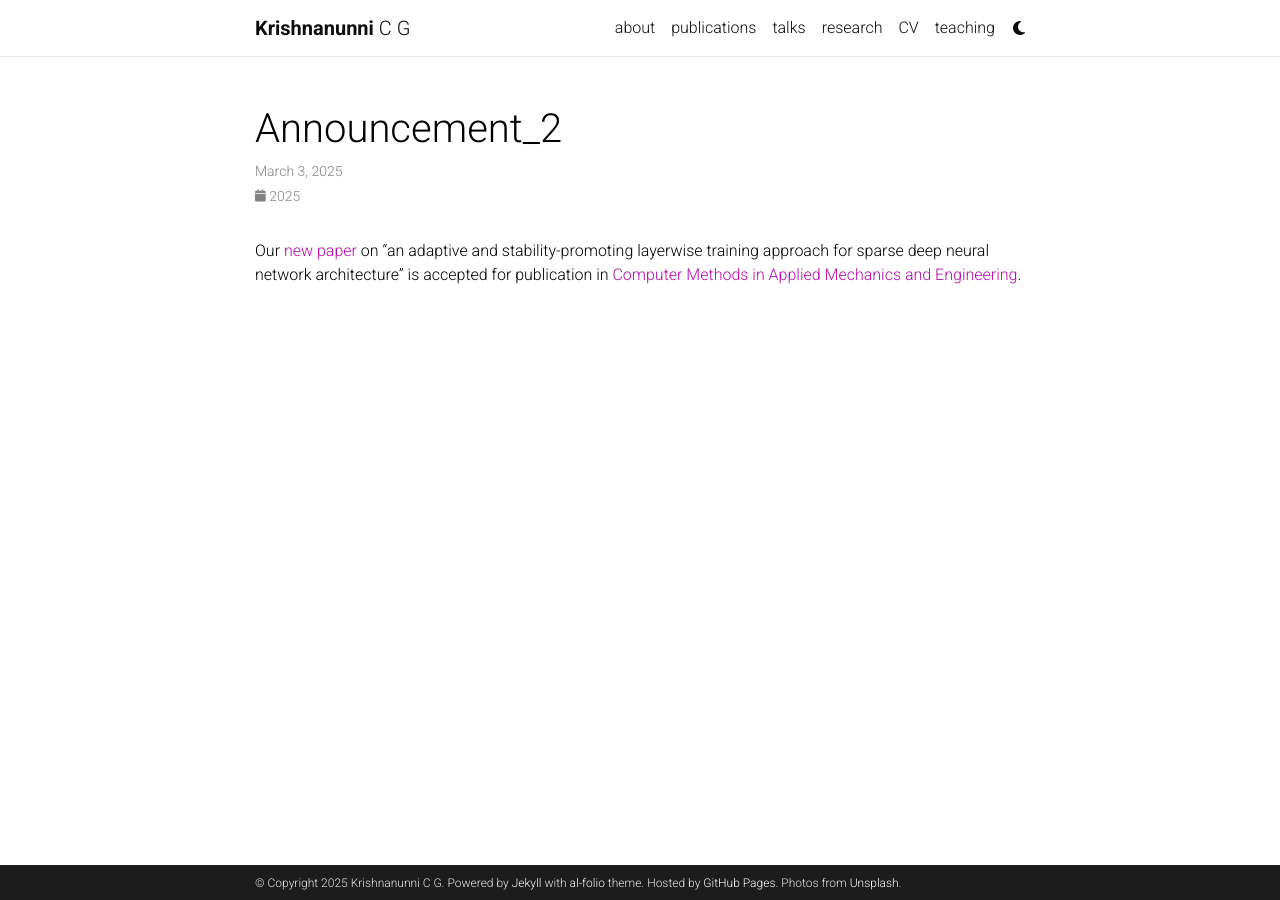
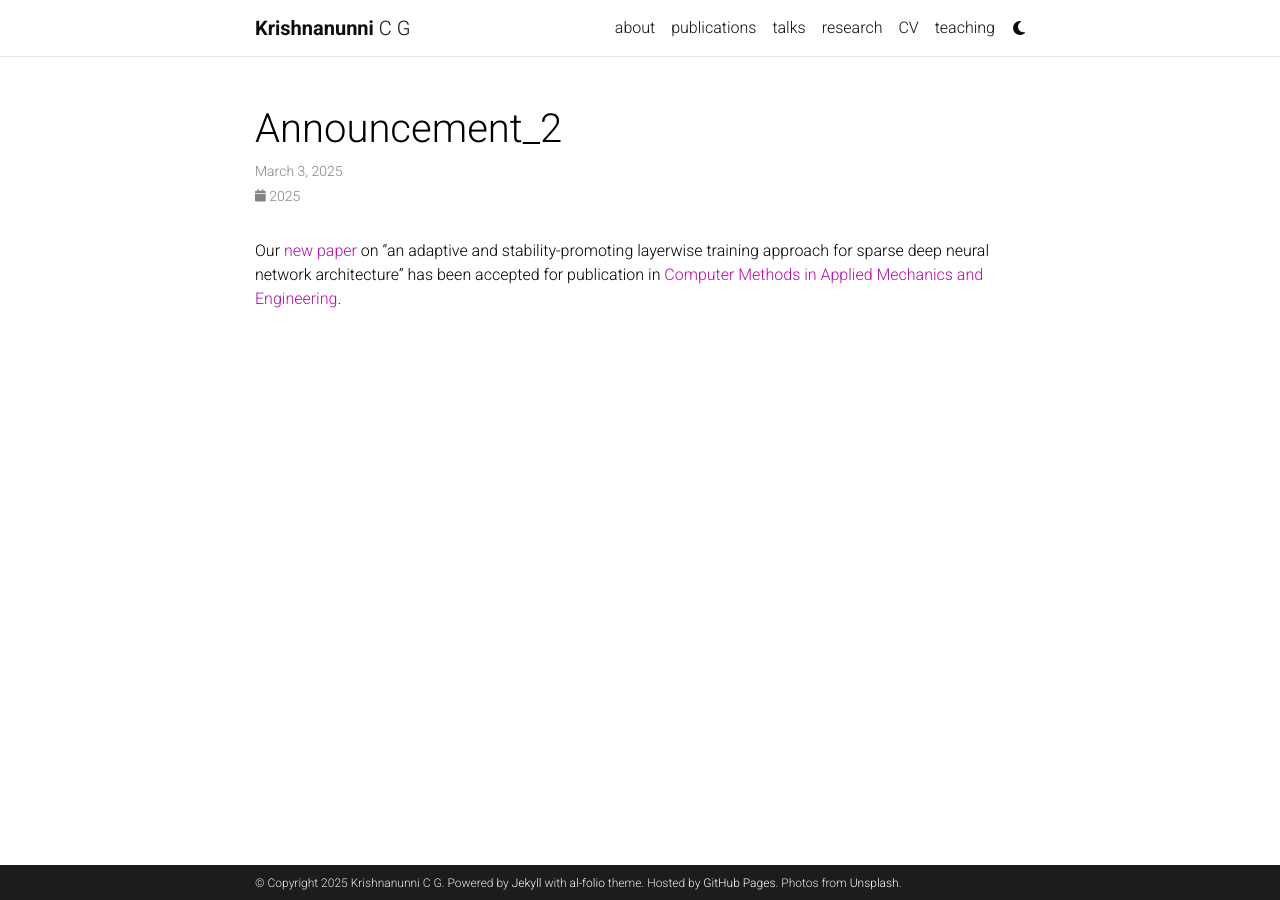
Before and after one commit to cgkrishnanunni/cgkrishnanunni.github.io, a Jekyll site: the page built from _news/announcement_2.md, in a window 1280 px wide. Built offline with Jekyll 4.4.1, drawn with Linux system fonts in a browser that asks for light colours; comment, search, counter and statistics services are not loaded; a style sheet for code colours, icons or effects is not loaded.

Commit message:
Update announcement_2.md

```diff
--- a/_news/announcement_2.md
+++ b/_news/announcement_2.md
@@ -5,7 +5,7 @@
 related_posts: false
 ---
 
-Our <a href="https://iopscience.iop.org/article/10.1088/1361-6420/acd36e/meta">new paper</a> on "an adaptive and stability-promoting layerwise training approach for sparse deep neural network architecture" is accepted for publication in <a href="https://www.sciencedirect.com/journal/computer-methods-in-applied-mechanics-and-engineering">Computer Methods in Applied Mechanics and Engineering</a>.
+Our <a href="https://arxiv.org/abs/2211.06860">new paper</a> on "an adaptive and stability-promoting layerwise training approach for sparse deep neural network architecture" has been accepted for publication in <a href="https://www.sciencedirect.com/journal/computer-methods-in-applied-mechanics-and-engineering">Computer Methods in Applied Mechanics and Engineering</a>.
 
 
 <!-- ***
```
